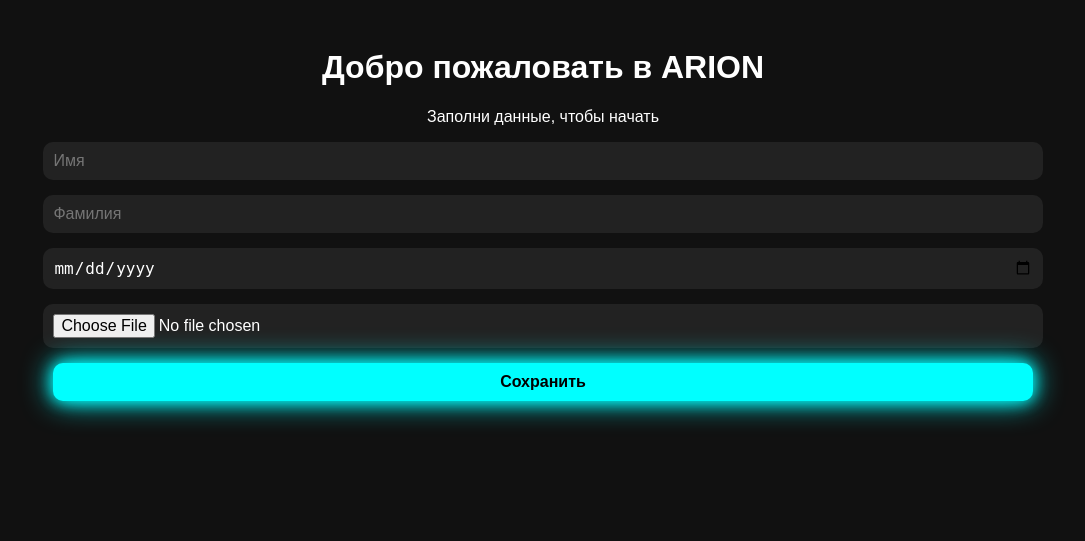
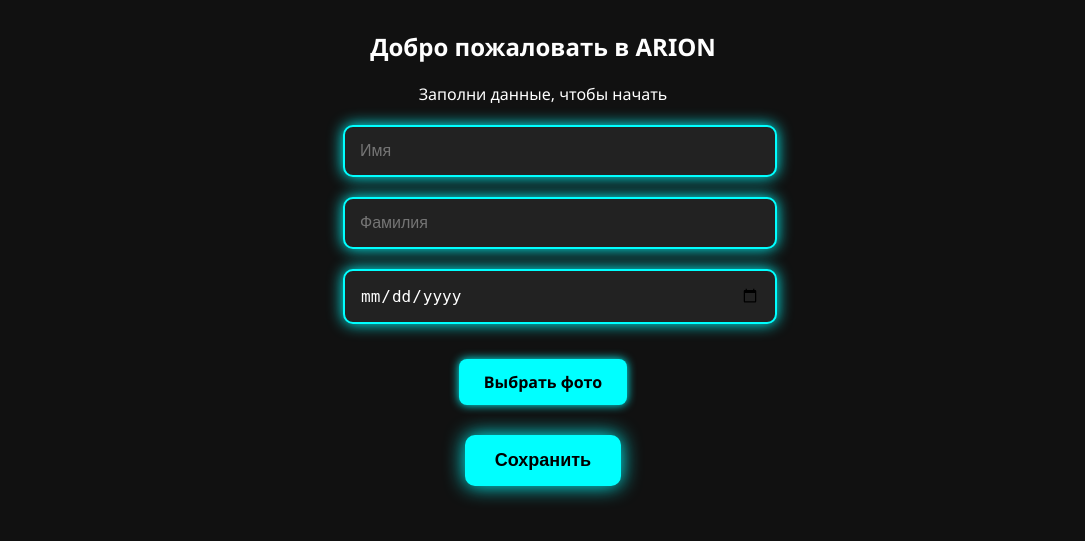
Before and after one commit to siroj-boop/arion-academy, a Flask app: page /webapp in a window 1280 px wide. Shown: the top 541 px of the page, without its empty margins (97-1182 px from the left). Run offline with Flask 3, Linux system fonts and the light colour scheme.

Commit message:
💡 Улучшен вид и логика страницы профиля

```diff
--- a/templates/profile.html
+++ b/templates/profile.html
@@ -1,102 +1,130 @@
 <!DOCTYPE html>
 <html lang="ru">
 <head>
-  <meta charset="UTF-8">
-  <title>Arion Academy</title>
+  <meta charset="UTF-8" />
+  <meta name="viewport" content="width=device-width, initial-scale=1.0"/>
+  <title>Arion Profile</title>
   <style>
     body {
-      background-color: #111;
-      color: #fff;
-      font-family: sans-serif;
+      margin: 0;
+      padding: 0;
+      background: #111;
+      color: white;
+      font-family: 'Segoe UI', sans-serif;
       text-align: center;
-      padding: 20px;
     }
-
-    input, button {
-      display: block;
-      margin: 15px auto;
-      padding: 10px;
+    h2 {
+      margin-top: 30px;
+    }
+    .input-group {
+      margin: 20px auto;
       width: 80%;
+      max-width: 400px;
+      position: relative;
+    }
+    input[type="text"], input[type="date"] {
+      width: 100%;
+      padding: 15px;
+      border: 2px solid cyan;
+      background: #222;
+      color: white;
+      border-radius: 10px;
       font-size: 16px;
-      border-radius: 10px;
-      border: none;
-      background-color: #222;
-      color: #fff;
-    }
-
-    input:focus, button:hover {
       outline: none;
-      box-shadow: 0 0 10px #0ff;
-    }
-
-    .glow-button {
-      background: #0ff;
-      color: #000;
-      font-weight: bold;
-      box-shadow: 0 0 15px #0ff, 0 0 30px #0ff;
+      box-shadow: 0 0 15px cyan;
       transition: 0.3s;
     }
-
-    .glow-button:hover {
-      background: #00faff;
-      box-shadow: 0 0 20px #0ff, 0 0 40px #0ff;
+    input[type="file"] {
+      display: none;
     }
-
-    img {
+    .file-label {
+      display: inline-block;
+      margin-top: 15px;
+      padding: 12px 25px;
+      background: cyan;
+      color: black;
+      font-weight: bold;
+      border-radius: 8px;
+      cursor: pointer;
+      box-shadow: 0 0 10px cyan;
+      transition: 0.3s;
+    }
+    .file-label:hover {
+      background: #00e0e0;
+    }
+    .preview {
+      margin-top: 20px;
       width: 100px;
       height: 100px;
+      border-radius: 50%;
       object-fit: cover;
-      border-radius: 50%;
-      margin: 10px auto;
-      display: block;
+      border: 2px solid cyan;
+      box-shadow: 0 0 10px cyan;
+    }
+    button {
+      margin-top: 30px;
+      padding: 15px 30px;
+      font-size: 18px;
+      background: cyan;
+      border: none;
+      border-radius: 10px;
+      cursor: pointer;
+      color: black;
+      font-weight: bold;
+      box-shadow: 0 0 20px cyan;
+      transition: 0.3s;
+    }
+    button:hover {
+      background: #00e0e0;
     }
   </style>
 </head>
 <body>
-  <h1>Добро пожаловать в ARION</h1>
+
+  <h2>Добро пожаловать в ARION</h2>
   <p>Заполни данные, чтобы начать</p>
 
-  <input type="text" id="name" placeholder="Имя">
-  <input type="text" id="surname" placeholder="Фамилия">
-  <input type="date" id="dob" placeholder="Дата рождения">
-  <input type="file" id="photoInput" accept="image/*">
-  <img id="photoPreview" src="#" alt="Фото" style="display:none;">
+  <div class="input-group">
+    <input type="text" id="firstname" placeholder="Имя">
+  </div>
+  <div class="input-group">
+    <input type="text" id="lastname" placeholder="Фамилия">
+  </div>
+  <div class="input-group">
+    <input type="date" id="birthdate">
+  </div>
 
-  <button class="glow-button" onclick="saveData()">Сохранить</button>
+  <label for="photo" class="file-label">Выбрать фото</label>
+  <input type="file" id="photo" accept="image/*" onchange="previewImage(event)">
+  <div id="photo-preview"></div>
+
+  <button onclick="saveProfile()">Сохранить</button>
 
   <script>
-    function saveData() {
-      const name = document.getElementById('name').value;
-      const surname = document.getElementById('surname').value;
-      const dob = document.getElementById('dob').value;
-      const photo = document.getElementById('photoInput').files[0];
-
-      localStorage.setItem('name', name);
-      localStorage.setItem('surname', surname);
-      localStorage.setItem('dob', dob);
-
-      if (photo) {
-        const reader = new FileReader();
-        reader.onload = function (e) {
-          localStorage.setItem('photo', e.target.result);
-          document.getElementById('photoPreview').src = e.target.result;
-          document.getElementById('photoPreview').style.display = 'block';
-        }
-        reader.readAsDataURL(photo);
-      }
+    function previewImage(event) {
+      const reader = new FileReader();
+      reader.onload = function(){
+        const img = document.createElement("img");
+        img.src = reader.result;
+        img.className = "preview";
+        const preview = document.getElementById("photo-preview");
+        preview.innerHTML = "";
+        preview.appendChild(img);
+      };
+      reader.readAsDataURL(event.target.files[0]);
     }
 
-    // Загрузка при открытии
-    window.onload = function () {
-      document.getElementById('name').value = localStorage.getItem('name') || '';
-      document.getElementById('surname').value = localStorage.getItem('surname') || '';
-      document.getElementById('dob').value = localStorage.getItem('dob') || '';
-      const photo = localStorage.getItem('photo');
-      if (photo) {
-        document.getElementById('photoPreview').src = photo;
-        document.getElementById('photoPreview').style.display = 'block';
-      }
+    function saveProfile() {
+      const user = {
+        firstname: document.getElementById('firstname').value,
+        lastname: document.getElementById('lastname').value,
+        birthdate: document.getElementById('birthdate').value,
+        photo: document.querySelector('.preview')?.src || ""
+      };
+      localStorage.setItem("arion_user", JSON.stringify(user));
+      window.location.href = "/webapp"; // путь на главную после сохранения
     }
   </script>
+
 </body>
 </html>
```
